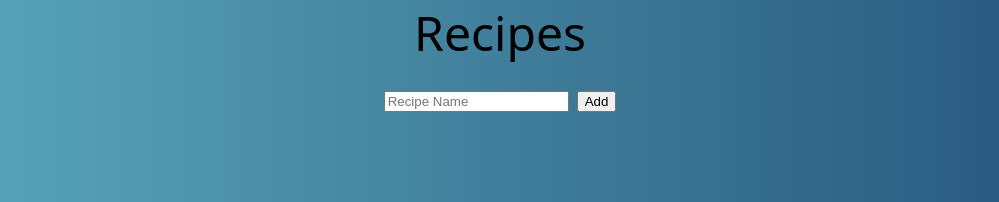
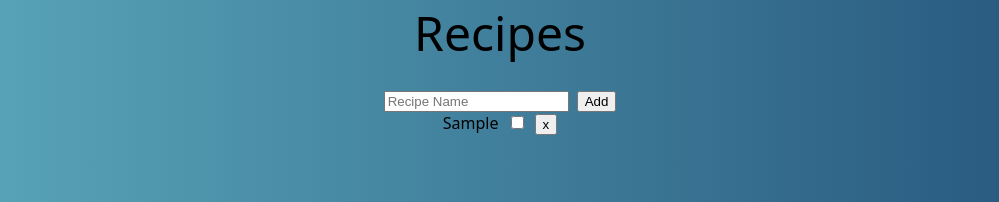
Before and after one commit to cw417/react-recipes, a React (Create React App) app: page / in a window 1280 px wide. Both pictures are taken after typing "Sample" into the empty fields and a click on the button "Add". Shown: the top 202 px of the page, without its empty margins (140-1139 px from the left). Built offline with nearby package versions, Linux system fonts and the light colour scheme.

Commit message:
Create RecipeList and Recipe components

```diff
--- a/src/App.js
+++ b/src/App.js
@@ -1,5 +1,6 @@
 import './App.css';
 import React, { useState, useRef, useEffect } from 'react'
+import RecipeList from './components/RecipeList';
 import { v4 as uuidv4 } from 'uuid';
 
 function App() {
@@ -38,6 +39,11 @@ function App() {
     recipeNameRef.current.value = null
   }
 
+  function removeRecipe(id) {
+    const newRecipes = recipes.filter(recipe => recipe.id !== id)
+    setRecipes(newRecipes)
+  }
+
   function handleKeyPress(event) {
     if (event.keyCode === 13 || event.which === 13) {
       handleAddRecipe()
@@ -66,7 +72,14 @@ function App() {
               > Add</button>
             </span>
           </div>
-
+          <div >
+          <div className='container'>
+            <RecipeList
+              recipes={recipes}
+              removeRecipe={removeRecipe}
+            />
+            </div>
+        </div>
         </div>
       </div>
     </>
--- /dev/null
+++ b/src/components/Recipe.js
@@ -0,0 +1,37 @@
+import React, { useState } from 'react'
+
+export default function Recipe({ recipe, removeRecipe }) {
+
+  const [ display, setDisplay ] = useState('none')
+
+  function handleSelect() {
+    if (display === 'none') {
+      setDisplay('block')
+      console.log('selected ' + recipe.name)
+    } else {
+      setDisplay('none')
+      console.log('unselected ' + recipe.name)
+    }
+  }
+
+  function handleRemoveRecipe() {
+    removeRecipe(recipe.id)
+    console.log(`removing ${recipe.name}`)
+  }
+
+  return (
+    <div>
+      <div>
+        {recipe.name}
+        <span className='pad-left'>
+          <input type='checkbox' onClick={handleSelect} />
+        </span>
+        <span className='pad-left'>
+          <button onClick={handleRemoveRecipe}>x</button>
+        </span>
+
+      </div>
+      <br style={{display:display}} />
+    </div>
+  )
+}
--- /dev/null
+++ b/src/components/RecipeList.js
@@ -0,0 +1,15 @@
+import React from 'react'
+import Recipe from './Recipe'
+
+export default function RecipeList({ recipes, removeRecipe }) {
+  return (
+    recipes.map(recipe => {
+      return (
+        <Recipe
+          key={recipe.id}
+          recipe={recipe}
+        />
+      )
+    })
+  )
+}
```
